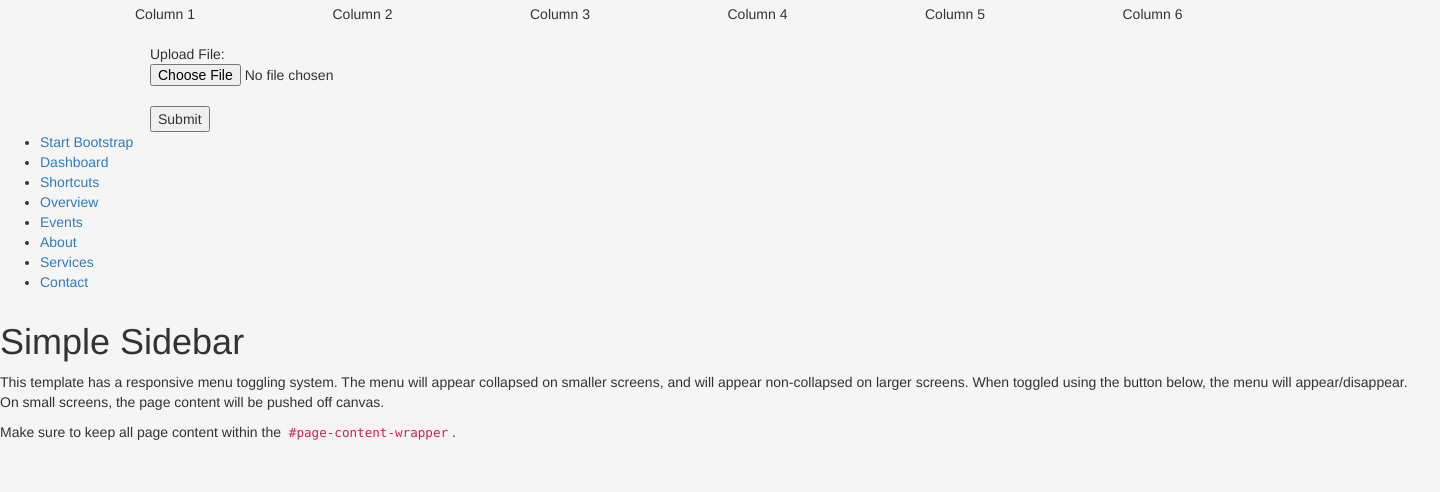
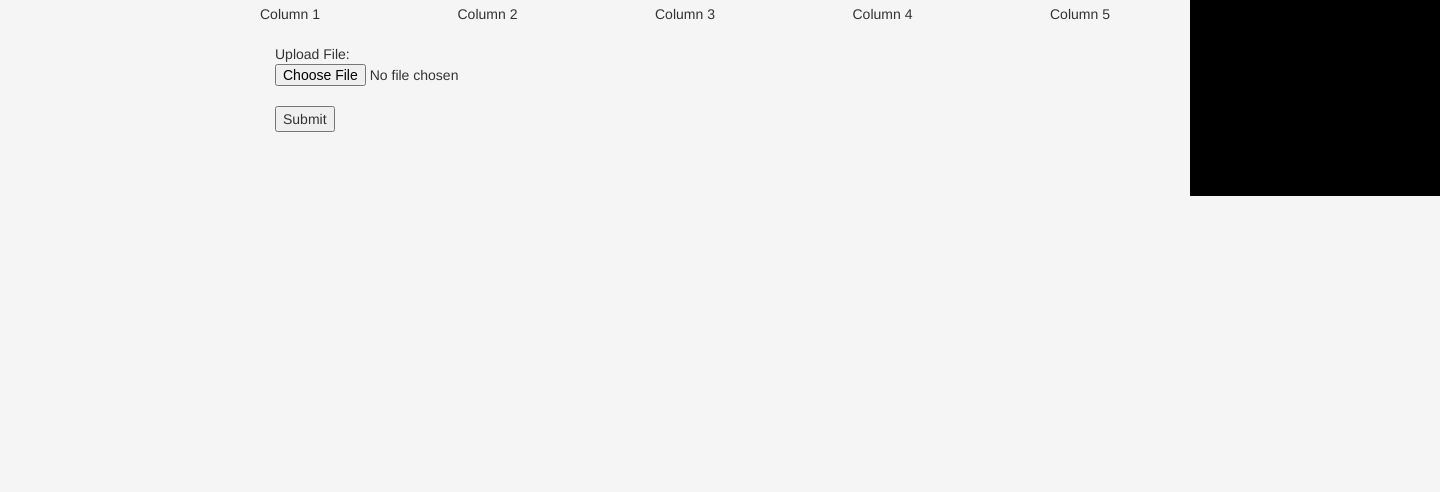
Before and after one commit to dankovacek/zwcc, a Python web app: template templates/index.html in a window 1440 px wide. Shown: the part 604-1096 px from the top of the page. After the commit the page ends 800 px from the top, so only its background shows below. Run offline with Jinja, Linux system fonts and the light colour scheme; the template is opened without the code that fills it, so the values that code supplies are empty; grey boxes labelled with a size stand in for pictures from a placeholder-image service; some libraries are stand-ins or nearby versions.

Commit message:
feat: get sliding sidebar working

```diff
--- /dev/null
+++ b/css/sidebar-style.css
@@ -0,0 +1,129 @@
+/*!
+ * Start Bootstrap - Simple Sidebar (http://startbootstrap.com/)
+ * Copyright 2013-2016 Start Bootstrap
+ * Licensed under MIT (https://github.com/BlackrockDigital/startbootstrap/blob/gh-pages/LICENSE)
+ */
+
+ body {
+    overflow-x: hidden;
+ }
+
+/* Toggle Styles */
+
+#wrapper {
+    padding-left: 0;
+    -webkit-transition: all 0.5s ease;
+    -moz-transition: all 0.5s ease;
+    -o-transition: all 0.5s ease;
+    transition: all 0.5s ease;
+}
+
+#wrapper.toggled {
+    padding-left: 250px;
+}
+
+#sidebar-wrapper {
+    z-index: 1000;
+    position: fixed;
+    right: 250px;
+    width: 0;
+    height: 100%;
+    margin-right: -250px;
+    overflow-y: auto;
+    background: #000;
+    -webkit-transition: all 0.5s ease;
+    -moz-transition: all 0.5s ease;
+    -o-transition: all 0.5s ease;
+    transition: all 0.5s ease;
+}
+
+#wrapper.toggled #sidebar-wrapper {
+    width: 250px;
+}
+
+#page-content-wrapper {
+    width: 100%;
+    position: absolute;
+    padding: 15px;
+}
+
+#wrapper.toggled #page-content-wrapper {
+    position: absolute;
+    margin-right: -250px;
+}
+
+/* Sidebar Styles */
+
+.sidebar-nav {
+    position: absolute;
+    top: 0;
+    width: 250px;
+    margin: 0;
+    padding: 0;
+    list-style: none;
+}
+
+.sidebar-nav li {
+    text-indent: 20px;
+    line-height: 40px;
+}
+
+.sidebar-nav li a {
+    display: block;
+    text-decoration: none;
+    color: #999999;
+}
+
+.sidebar-nav li a:hover {
+    text-decoration: none;
+    color: #fff;
+    background: rgba(255,255,255,0.2);
+}
+
+.sidebar-nav li a:active,
+.sidebar-nav li a:focus {
+    text-decoration: none;
+}
+
+.sidebar-nav > .sidebar-brand {
+    height: 65px;
+    font-size: 18px;
+    line-height: 60px;
+}
+
+.sidebar-nav > .sidebar-brand a {
+    color: #999999;
+}
+
+.sidebar-nav > .sidebar-brand a:hover {
+    color: #fff;
+    background: none;
+}
+
+@media(min-width:768px) {
+    #wrapper {
+        padding-left: 250px;
+    }
+
+    #wrapper.toggled {
+        padding-left: 0;
+    }
+
+    #sidebar-wrapper {
+        width: 250px;
+    }
+
+    #wrapper.toggled #sidebar-wrapper {
+        width: 0;
+    }
+
+    #page-content-wrapper {
+        padding: 20px;
+        position: relative;
+    }
+
+    #wrapper.toggled #page-content-wrapper {
+        position: relative;
+        margin-right: 0;
+    }
+}
--- a/css/style.css
+++ b/css/style.css
@@ -52,9 +52,9 @@
 
 .login-form {
     width: 50vw;
-    margin: 1em auto;
+    margin: 10vh auto 0 auto;
     text-align:left;
-    padding: 0 2em 1.25em 2em;
+    padding: 0.5em 2em 1.25em 2em;
     background-color: #d6e9f8;
     border: 0;
 }
--- a/main.py
+++ b/main.py
@@ -129,7 +129,7 @@
         upload_url = blobstore.create_upload_url('/upload')
         print '#######user email = %s' % u
 
-        self.render('index.html')
+        self.render('index.html', user=u)
 
 
 # [END main_page]
@@ -192,7 +192,6 @@
 class Signup(Handler):
     def get(self):
         self.render('signup.html', user='', login_out='login')
-        self.render('header.html', team_name='')
 
     def post(self):
         username = self.request.get('username')
--- a/templates/header.html
+++ b/templates/header.html
@@ -40,7 +40,7 @@
               <a href="http://localhost:8080{{ url }}" class="btn">{{ url_linktext }}</a>
             </div>
             <div class="main-menu-button col-xs-2">
-              <a href="#menu-toggle" class="btn btn-default" id="menu-toggle">
+              <a href="#menu-toggle" id="menu-toggle">
               <span class="glyphicon glyphicon-menu-hamburger" id="menu-toggle">
               </span>
               </a>
@@ -60,4 +60,47 @@
   </header>
 </div>
 
+<!-- Start Sliding Menu -->
+<div id="wrapper">
+        <!-- Sidebar -->
+        <div id="sidebar-wrapper">
+            <ul class="sidebar-nav">
+                <li class="sidebar-brand">
+                    <a href="#">
+                        Start Bootstrap
+                    </a>
+                </li>
+                <li>
+                    <a href="#">Dashboard</a>
+                </li>
+                <li>
+                    <a href="#">Shortcuts</a>
+                </li>
+                <li>
+                    <a href="#">Overview</a>
+                </li>
+                <li>
+                    <a href="#">Events</a>
+                </li>
+                <li>
+                    <a href="#">About</a>
+                </li>
+                <li>
+                    <a href="#">Services</a>
+                </li>
+                <li>
+                    <a href="#">Contact</a>
+                </li>
+            </ul>
+        </div>
+
+        <script>
+    $("#menu-toggle").click(function(e) {
+        e.preventDefault();
+        $("#wrapper").toggleClass("toggled");
+    });
+    </script>
+<!-- End Sliding Menu -->
+
+
 {% endblock %}
--- a/templates/index.html
+++ b/templates/index.html
@@ -9,6 +9,7 @@
     <link type="text/css" rel="stylesheet" href="/bootstrap/css/bootstrap-responsive.css">
     <link type="text/css" rel="stylesheet" href="/css/style.css">
     <link type="text/css" rel="stylesheet" href="/css/map.css">
+    <link type="text/css" rel="stylesheet" href="/css/sidebar-style.css">
     <link rel="stylesheet" href="https://unpkg.com/leaflet@0.7.7/dist/leaflet.css" />
     <!-- [END css] -->
     <!-- [START head js] -->
@@ -16,12 +17,19 @@
     <script src="https://unpkg.com/leaflet@0.7.7/dist/leaflet.js"></script>
     <script src="/js/bootstrap.min.js"></script>
     <!-- [END head js] -->
+    <!-- [Start Sliding Sidebar Menu Script] -->
+    <script>
+    $("#menu-toggle").click(function(e) {
+        e.preventDefault();
+        $("#wrapper").toggleClass("toggled");
+    });
+    </script>
+    <!-- [End Sliding Sidebar Menu Script] -->
   </head>
   <body>
 
     {% include 'header.html' %}
     {% include 'content.html' %}
-    {% include 'aside.html' %}
 
     <!-- [START footer js] -->
     <script src="js/bootstrap.min.js" async defer></script>
```
Also changed, not shown: templates/signup.html (+14 -4 lines).
